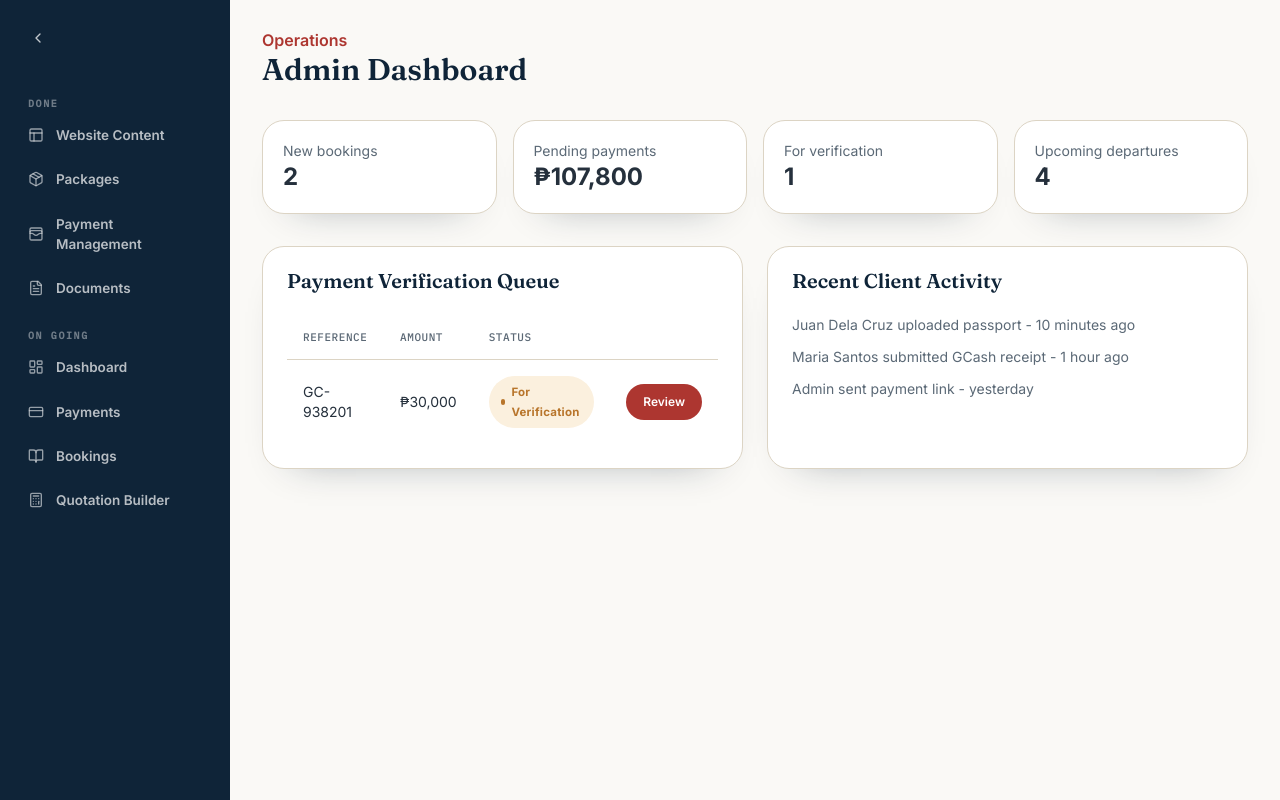
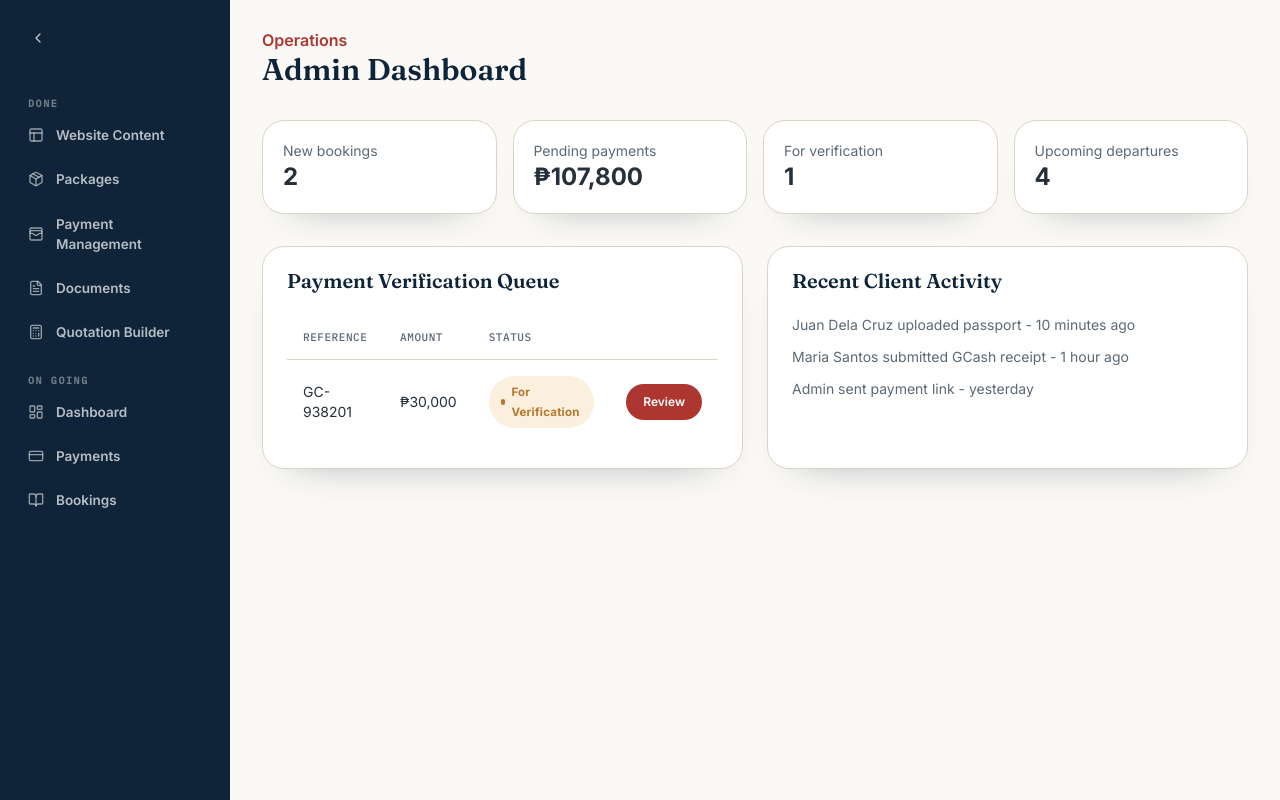
Before and after one commit to ninong-manguiat/viaje-travel-tours-app, a Next.js app: page /admin in a window 1280 px wide. Built offline with nearby package versions, Linux system fonts and the light colour scheme.

Commit message:
fixes for quote module

```diff
--- a/components/layout/admin-shell.tsx
+++ b/components/layout/admin-shell.tsx
@@ -13,6 +13,7 @@ const groups = [
       { href: "/admin/packages", label: "Packages", icon: Package },
       { href: "/admin/payment-management", label: "Payment Management", icon: WalletCards },
       { href: "/admin/documents", label: "Documents", icon: FileText },
+      { href: "/admin/quotations", label: "Quotation Builder", icon: Calculator },
     ],
   },
   {
@@ -21,7 +22,6 @@ const groups = [
       { href: "/admin", label: "Dashboard", icon: LayoutDashboard },
       { href: "/admin/payments/verification", label: "Payments", icon: CreditCard },
       { href: "/admin/bookings", label: "Bookings", icon: BookOpen },
-      { href: "/admin/quotations", label: "Quotation Builder", icon: Calculator },
     ],
   },
 ] satisfies Array<{ label: string; items: Array<{ href: Route; label: string; icon: typeof LayoutDashboard }> }>;
```
Also changed, not shown: 1 other file (tests, documents, lock files or other folders).
